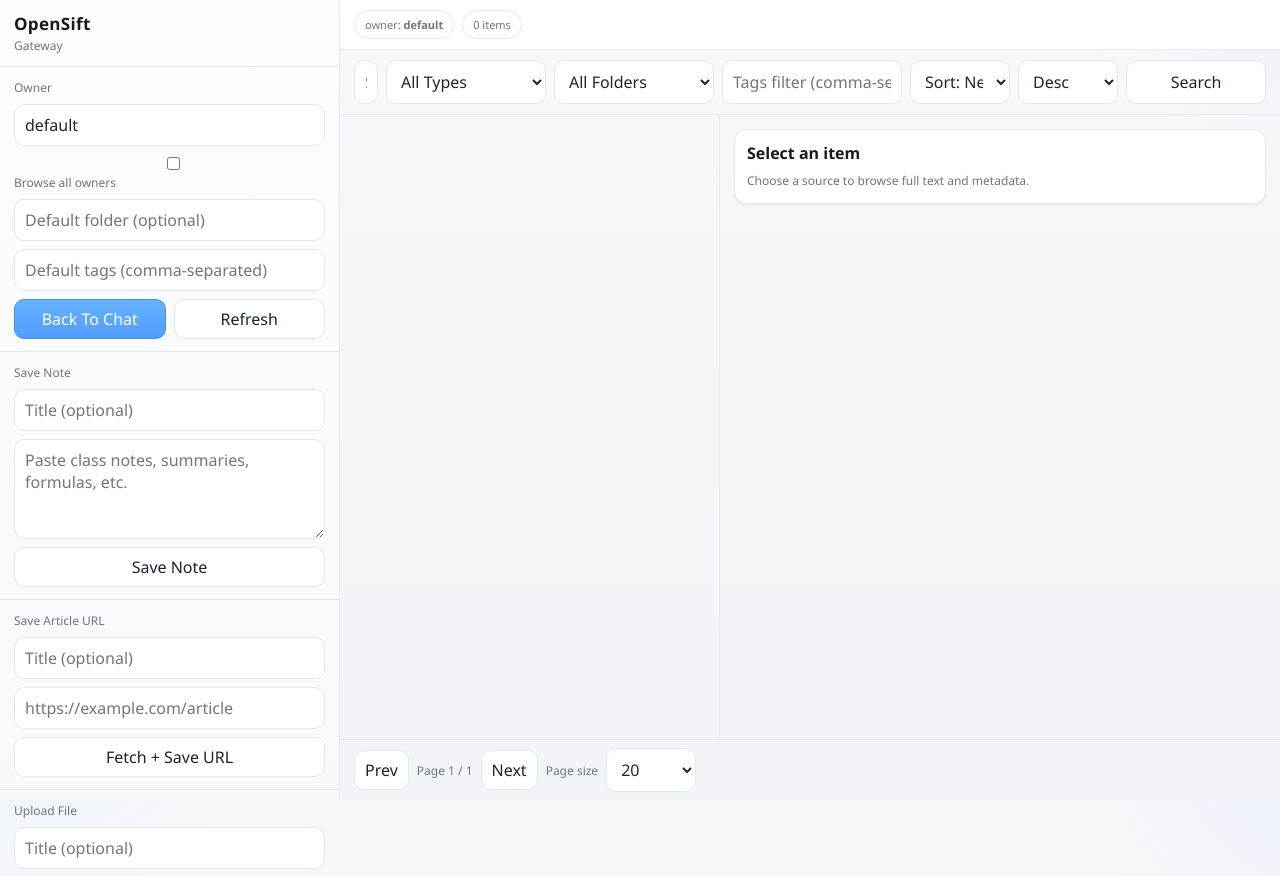
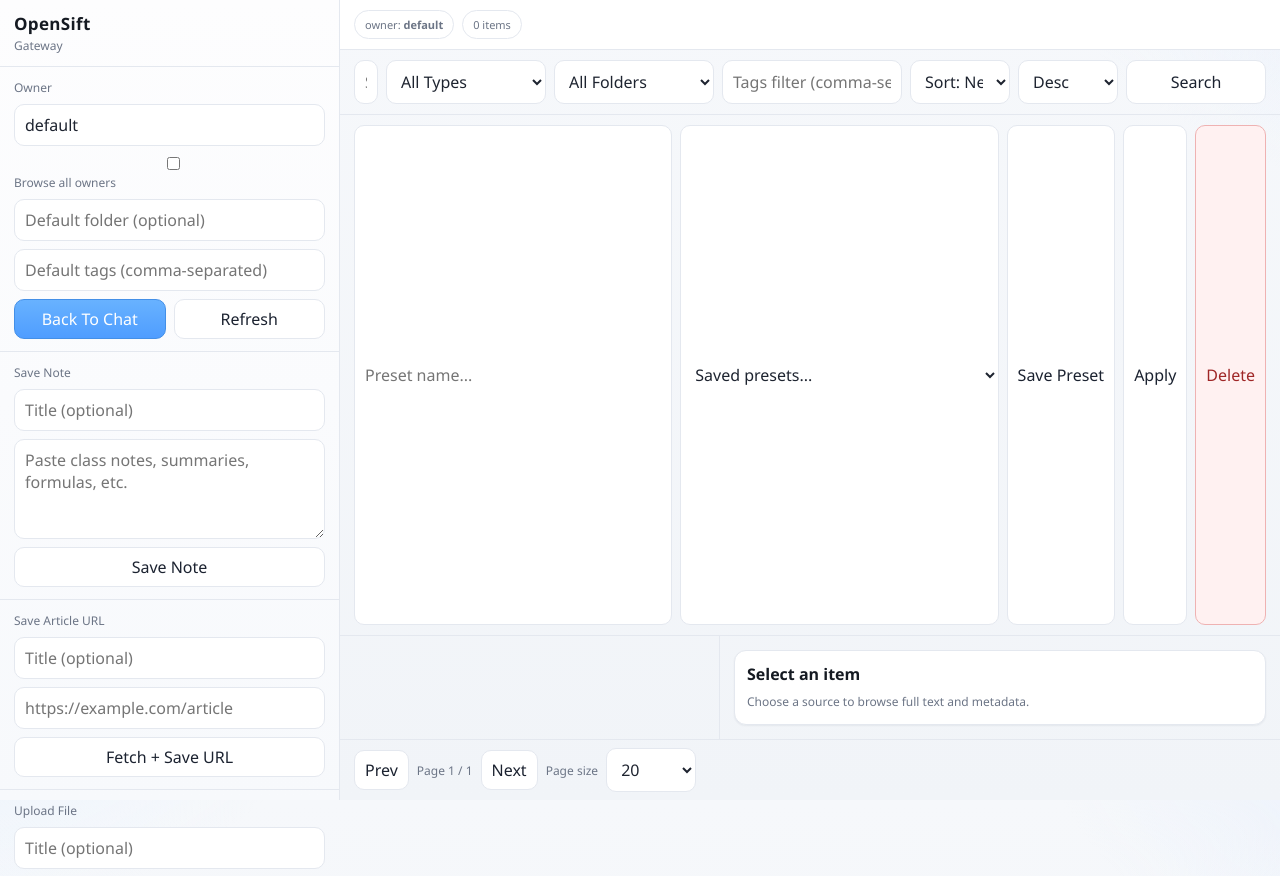
Before and after one commit to OpenSift/OpenSift, a Python web app: template backend/templates/library.html in a window 1280 px wide. Shown: the top 876 px of the page. Run offline with Jinja, Linux system fonts and the light colour scheme; the template is opened without the code that fills it, so the values that code supplies are empty.

Commit message:
library: add saved filter presets in UI

```diff
--- a/backend/templates/library.html
+++ b/backend/templates/library.html
@@ -63,6 +63,13 @@
         padding: 10px 14px;
         display: grid;
         grid-template-columns: 1fr 160px 160px 180px 100px 100px 140px;
+        gap: 8px;
+      }
+      .presets {
+        border-bottom: 1px solid var(--line);
+        padding: 10px 14px;
+        display: grid;
+        grid-template-columns: 1fr 1fr auto auto auto;
         gap: 8px;
       }
       .pagination {
@@ -266,6 +273,15 @@
           </select>
           <button id="searchBtn" type="button">Search</button>
         </div>
+        <div class="presets">
+          <input id="presetNameInput" placeholder="Preset name..." />
+          <select id="presetSelect">
+            <option value="">Saved presets...</option>
+          </select>
+          <button id="savePresetBtn" type="button">Save Preset</button>
+          <button id="applyPresetBtn" type="button">Apply</button>
+          <button id="deletePresetBtn" type="button" class="danger">Delete</button>
+        </div>
         <div class="content">
           <section id="listPane" class="list-pane"></section>
           <section class="details">
@@ -321,11 +337,18 @@
       const pageMetaEl = document.getElementById("pageMeta");
       const pageSizeEl = document.getElementById("pageSize");
       const allOwnersToggleEl = document.getElementById("allOwnersToggle");
+      const presetNameInputEl = document.getElementById("presetNameInput");
+      const presetSelectEl = document.getElementById("presetSelect");
+      const savePresetBtn = document.getElementById("savePresetBtn");
+      const applyPresetBtn = document.getElementById("applyPresetBtn");
+      const deletePresetBtn = document.getElementById("deletePresetBtn");
 
       let selectedItemId = "";
       let currentPage = 1;
       let totalPages = 1;
       let libraryItemCache = {};
+      let presetMap = {};
+      let pendingFolderFilter = "";
 
       function csrfFetch(url, options = {}) {
         const headers = new Headers(options.headers || {});
@@ -375,6 +398,105 @@
         actionOutEl.textContent = text || "";
       }
 
+      function presetStorageKey() {
+        return `opensift_library_presets::${owner()}`;
+      }
+
+      function readPresetMap() {
+        try {
+          const raw = localStorage.getItem(presetStorageKey()) || "{}";
+          const parsed = JSON.parse(raw);
+          if (!parsed || typeof parsed !== "object" || Array.isArray(parsed)) return {};
+          return parsed;
+        } catch (_) {
+          return {};
+        }
+      }
+
+      function writePresetMap(map) {
+        localStorage.setItem(presetStorageKey(), JSON.stringify(map || {}));
+      }
+
+      function renderPresetOptions() {
+        const names = Object.keys(presetMap).sort((a, b) => a.localeCompare(b));
+        const current = presetSelectEl.value || "";
+        presetSelectEl.innerHTML = '<option value="">Saved presets...</option>';
+        for (const name of names) {
+          const opt = document.createElement("option");
+          opt.value = name;
+          opt.textContent = name;
+          presetSelectEl.appendChild(opt);
+        }
+        if (current && names.includes(current)) presetSelectEl.value = current;
+      }
+
+      function loadPresetsForOwner() {
+        presetMap = readPresetMap();
+        renderPresetOptions();
+      }
+
+      function currentFilterSnapshot() {
+        return {
+          q: searchInputEl.value.trim(),
+          kind: kindFilterEl.value || "",
+          folder: folderFilterEl.value || "",
+          tags: tagsFilterEl.value.trim(),
+          sortBy: sortByEl.value || "created_at",
+          sortDir: sortDirEl.value || "desc",
+          pageSize: pageSizeEl.value || "20",
+          allOwners: !!allOwnersToggleEl.checked,
+        };
+      }
+
+      function applyFilterSnapshot(snap) {
+        if (!snap || typeof snap !== "object") return;
+        searchInputEl.value = String(snap.q || "");
+        kindFilterEl.value = String(snap.kind || "");
+        pendingFolderFilter = String(snap.folder || "");
+        tagsFilterEl.value = String(snap.tags || "");
+        sortByEl.value = String(snap.sortBy || "created_at");
+        sortDirEl.value = String(snap.sortDir || "desc");
+        pageSizeEl.value = String(snap.pageSize || "20");
+        allOwnersToggleEl.checked = !!snap.allOwners;
+      }
+
+      function saveCurrentPreset() {
+        const name = (presetNameInputEl.value || "").trim();
+        if (!name) {
+          setOut("Enter a preset name first.");
+          return;
+        }
+        presetMap[name] = currentFilterSnapshot();
+        writePresetMap(presetMap);
+        renderPresetOptions();
+        presetSelectEl.value = name;
+        setOut(`Saved preset '${name}'.`);
+      }
+
+      async function applySelectedPreset() {
+        const name = (presetSelectEl.value || "").trim();
+        if (!name || !presetMap[name]) {
+          setOut("Choose a saved preset first.");
+          return;
+        }
+        applyFilterSnapshot(presetMap[name]);
+        currentPage = 1;
+        await loadLibraryList();
+        setOut(`Applied preset '${name}'.`);
+      }
+
+      function deleteSelectedPreset() {
+        const name = (presetSelectEl.value || "").trim();
+        if (!name || !presetMap[name]) {
+          setOut("Choose a saved preset first.");
+          return;
+        }
+        delete presetMap[name];
+        writePresetMap(presetMap);
+        renderPresetOptions();
+        setOut(`Deleted preset '${name}'.`);
+      }
+
       function fmtTs(ts) {
         if (!ts) return "";
         const d = new Date(ts);
@@ -419,7 +541,7 @@
         nextPageBtn.disabled = currentPage >= totalPages;
         countPillEl.textContent = `${total} item${total === 1 ? "" : "s"}`;
         const folders = data.folders || [];
-        const previousFolder = folderFilterEl.value;
+        const previousFolder = pendingFolderFilter || folderFilterEl.value;
         folderFilterEl.innerHTML = '<option value="">All Folders</option>';
         for (const f of folders) {
           const opt = document.createElement("option");
@@ -428,6 +550,7 @@
           folderFilterEl.appendChild(opt);
         }
         if (previousFolder) folderFilterEl.value = previousFolder;
+        pendingFolderFilter = "";
         renderItemList(items);
       }
 
@@ -765,6 +888,19 @@
         currentPage = 1;
         loadLibraryList();
       });
+      savePresetBtn.addEventListener("click", saveCurrentPreset);
+      applyPresetBtn.addEventListener("click", applySelectedPreset);
+      deletePresetBtn.addEventListener("click", deleteSelectedPreset);
+      presetSelectEl.addEventListener("change", () => {
+        const name = (presetSelectEl.value || "").trim();
+        presetNameInputEl.value = name;
+      });
+      presetNameInputEl.addEventListener("keydown", (ev) => {
+        if (ev.key === "Enter") {
+          ev.preventDefault();
+          saveCurrentPreset();
+        }
+      });
       prevPageBtn.addEventListener("click", () => {
         if (currentPage <= 1) return;
         currentPage -= 1;
@@ -775,8 +911,12 @@
         currentPage += 1;
         loadLibraryList();
       });
-      ownerEl.addEventListener("change", loadLibraryList);
+      ownerEl.addEventListener("change", () => {
+        loadPresetsForOwner();
+        loadLibraryList();
+      });
 
+      loadPresetsForOwner();
       loadLibraryList().catch(() => {
         setOut("Failed to load library on startup.");
       });
```
Also changed, not shown: backend/tests/test_settings_and_stream_ui.py (+5 -0 lines).
